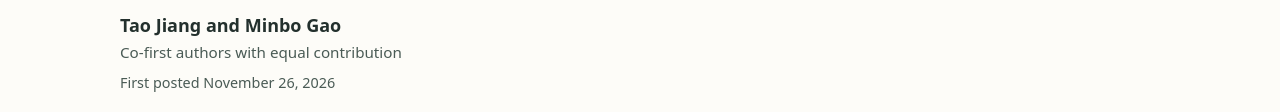
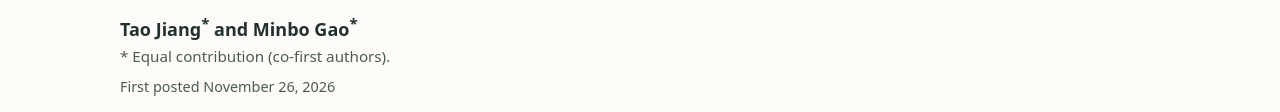
Before and after one commit to jiangxioabai/matrix-multiplication-complexity, a plain HTML site: page preprints/arbitrarily-accurate-softmax-attention/index.html in a window 1280 px wide. Shown: the part 366-478 px from the top of the page. Drawn offline with Linux system fonts and the light colour scheme.

Commit message:
Mark equal contribution with superscript asterisks

```diff
--- a/preprints/arbitrarily-accurate-softmax-attention/index.html
+++ b/preprints/arbitrarily-accurate-softmax-attention/index.html
@@ -26,8 +26,8 @@
     <header class="paper-heading">
       <p class="kicker">Arbitrary accuracy</p>
       <h1>Arbitrarily Accurate Softmax Attention Has the Rectangular Matrix Multiplication Exponent</h1>
-      <p class="authors">Tao Jiang and Minbo Gao</p>
-      <p class="credit">Co-first authors with equal contribution</p>
+      <p class="authors">Tao Jiang<sup>*</sup> and Minbo Gao<sup>*</sup></p>
+      <p class="credit">* Equal contribution (co-first authors).</p>
       <p class="publication-date">First posted <time datetime="2026-11-26">November 26, 2026</time></p>
       <div class="paper-links">
         <a class="action" href="paper.pdf" type="application/pdf">Read PDF</a>
```
Also changed, not shown: index.html (+2 -2 lines), preprints/delta-rule-work-depth/index.html (+2 -2 lines), preprints/deterministic-matrix-product-verification/index.html (+2 -2 lines), preprints/exact-batched-top1/index.html (+2 -2 lines), preprints/exact-polynomial-attention/index.html (+2 -2 lines), preprints/memory-recomputation-attention/index.html (+2 -2 lines), preprints/preprocessed-softmax-attention/index.html (+2 -2 lines), preprints/strassen-and-tensor-attention/index.html (+2 -2 lines), preprints/unrestricted-attention-io/index.html (+2 -2 lines), 1 other file.
